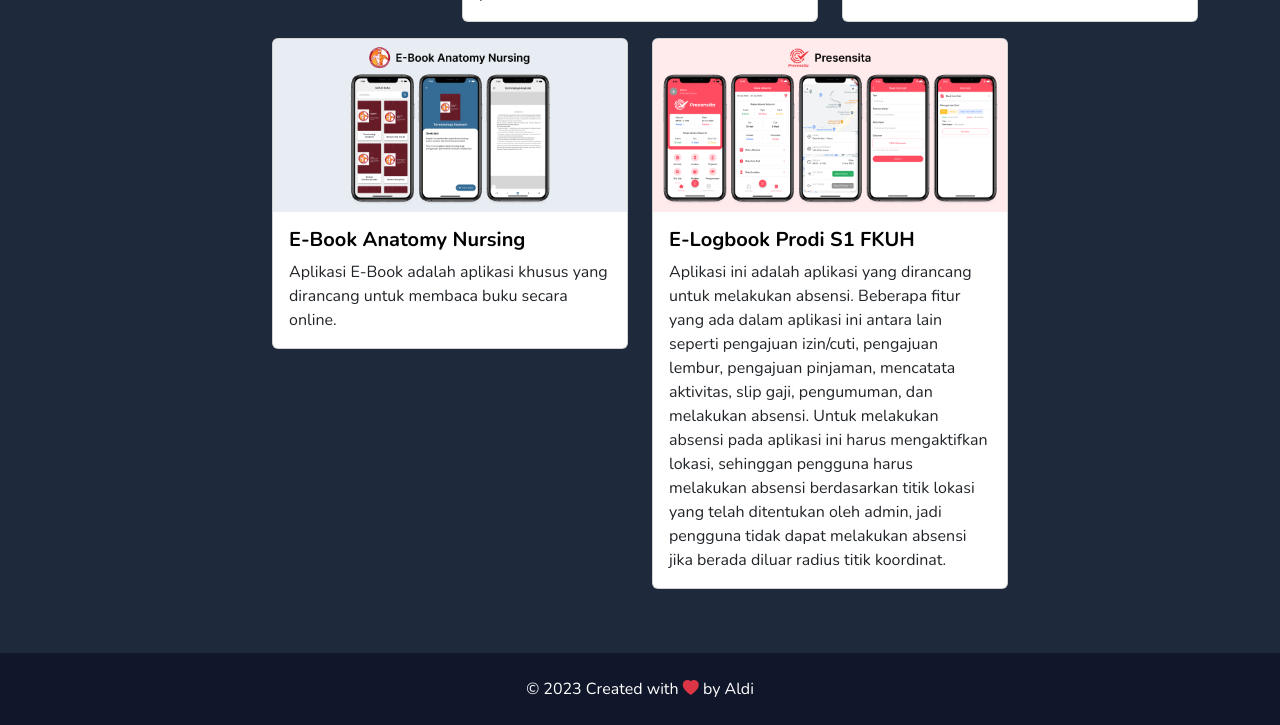
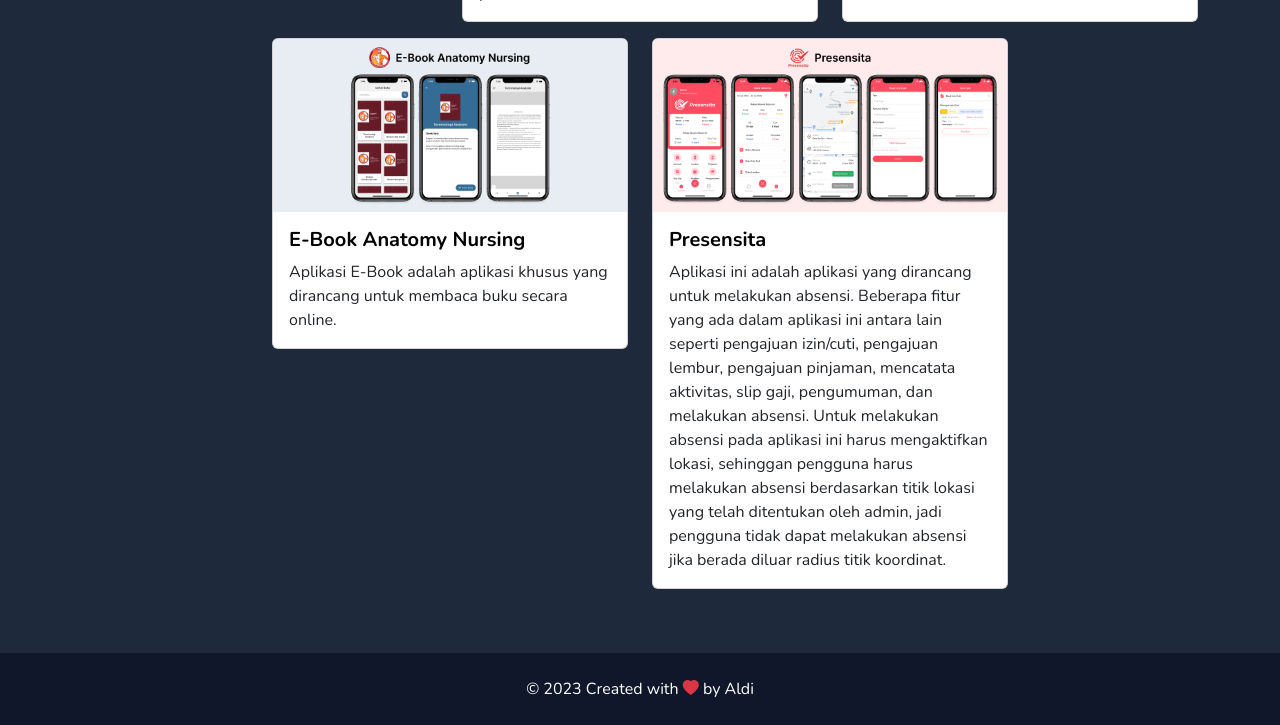
Before and after one commit to aldiansyahfahmi/aldiansyahfahmi.github.io, a plain HTML site: page index.html in a window 1280 px wide. Shown: the part 1748-2473 px from the top of the page. Drawn offline with nearby package versions, Linux system fonts and the light colour scheme.

Commit message:
update app name -> Presensita

```diff
--- a/index.html
+++ b/index.html
@@ -217,7 +217,7 @@
                 <img src="img/Presensita.png" class="card-img-top" alt="Project5" />
               </a>
               <div class="card-body">
-                <a href="https://play.google.com/store/apps/details?id=com.smartinovasi.presensita" target="_blank" style="color: black; text-decoration: none"><h5 class="fw-bold">E-Logbook Prodi S1 FKUH</h5></a>
+                <a href="https://play.google.com/store/apps/details?id=com.smartinovasi.presensita" target="_blank" style="color: black; text-decoration: none"><h5 class="fw-bold">Presensita</h5></a>
                 <p class="card-text">
                   Aplikasi ini adalah aplikasi yang dirancang untuk melakukan absensi. Beberapa fitur yang ada dalam aplikasi ini antara lain seperti pengajuan izin/cuti, pengajuan lembur, pengajuan pinjaman, mencatata aktivitas, slip gaji,
                   pengumuman, dan melakukan absensi. Untuk melakukan absensi pada aplikasi ini harus mengaktifkan lokasi, sehinggan pengguna harus melakukan absensi berdasarkan titik lokasi yang telah ditentukan oleh admin, jadi pengguna
```
